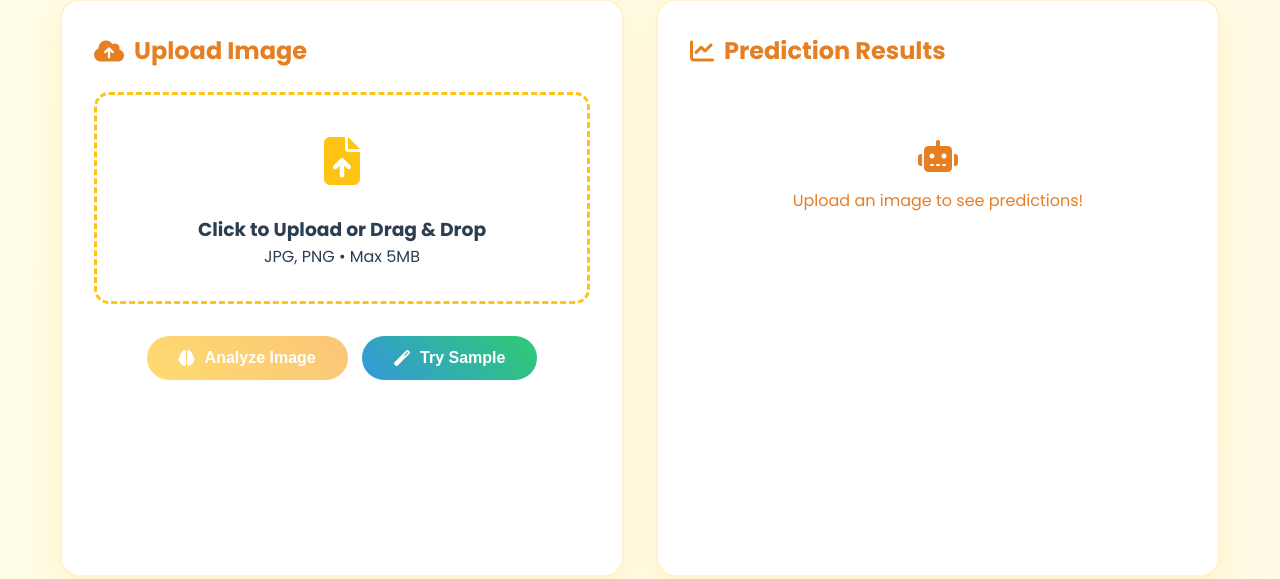
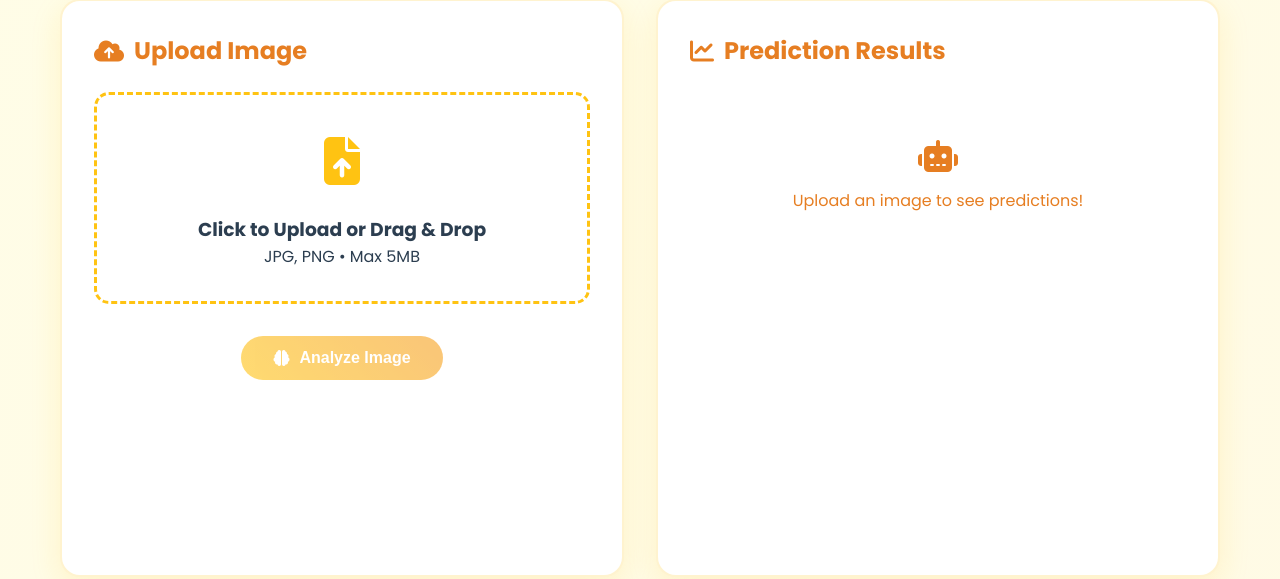
Before and after one commit to ghalia-m/cat_dog_classifier, a Flask app: page / in a window 1280 px wide. Shown: the part 226-805 px from the top of the page. Run offline with Flask 3, Linux system fonts and the light colour scheme; a map, chart or similar area stays blank; parts of the project's set-up code (start-up, migrations or seed data) failed here and were passed over; some libraries are stand-ins or nearby versions.

Commit message:
Modify the index.html

```diff
--- a/templates/index.html
+++ b/templates/index.html
@@ -334,9 +334,6 @@
                 <div style="text-align: center;">
                     <button class="btn" id="predictBtn" onclick="predictImage()" disabled>
                         <i class="fas fa-brain"></i> Analyze Image
-                    </button>
-                    <button class="btn" onclick="loadSampleImage()" style="background: linear-gradient(45deg, #3498DB, #2ECC71); margin-left: 10px;">
-                        <i class="fas fa-magic"></i> Try Sample
                     </button>
                 </div>
 
```
